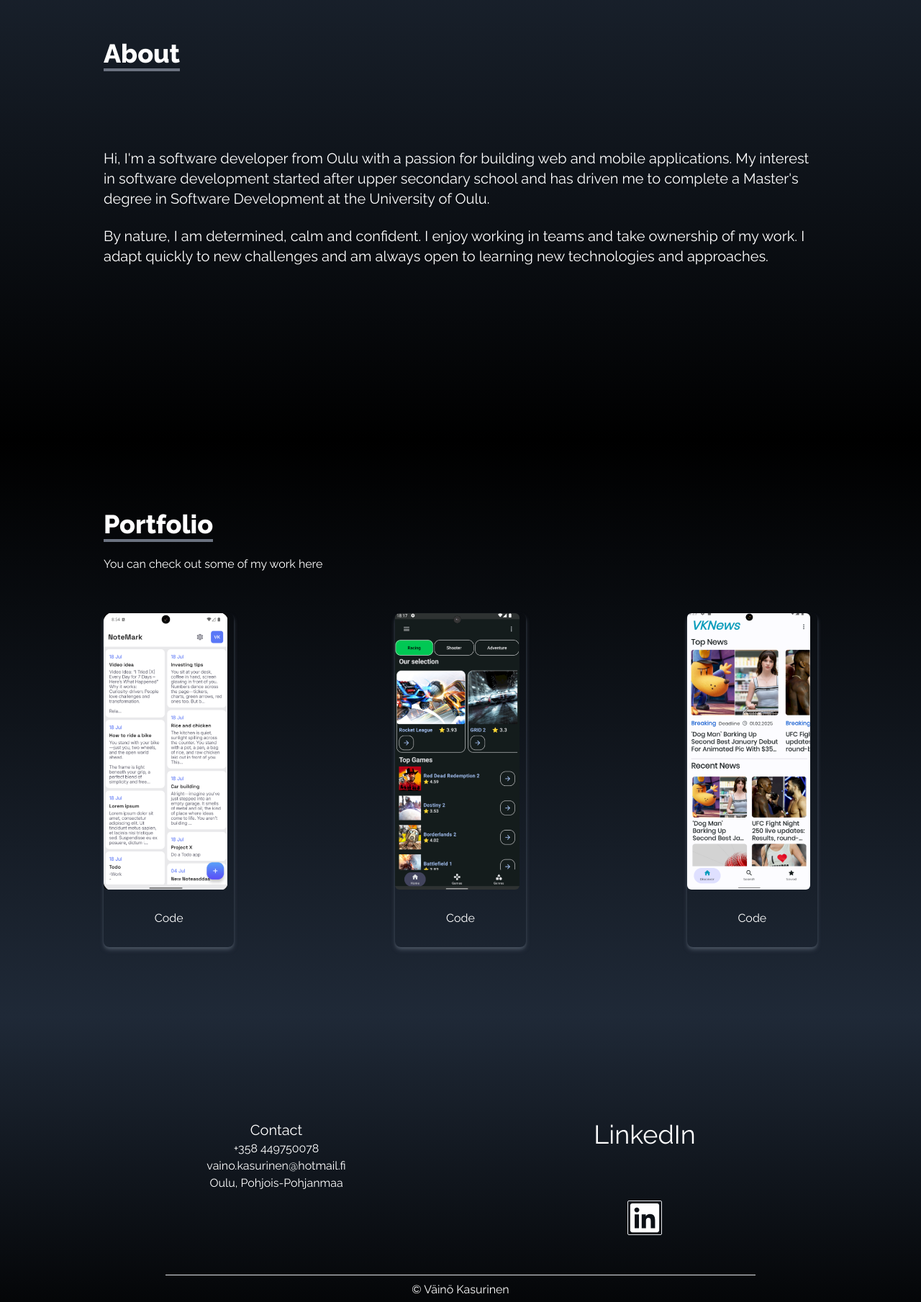
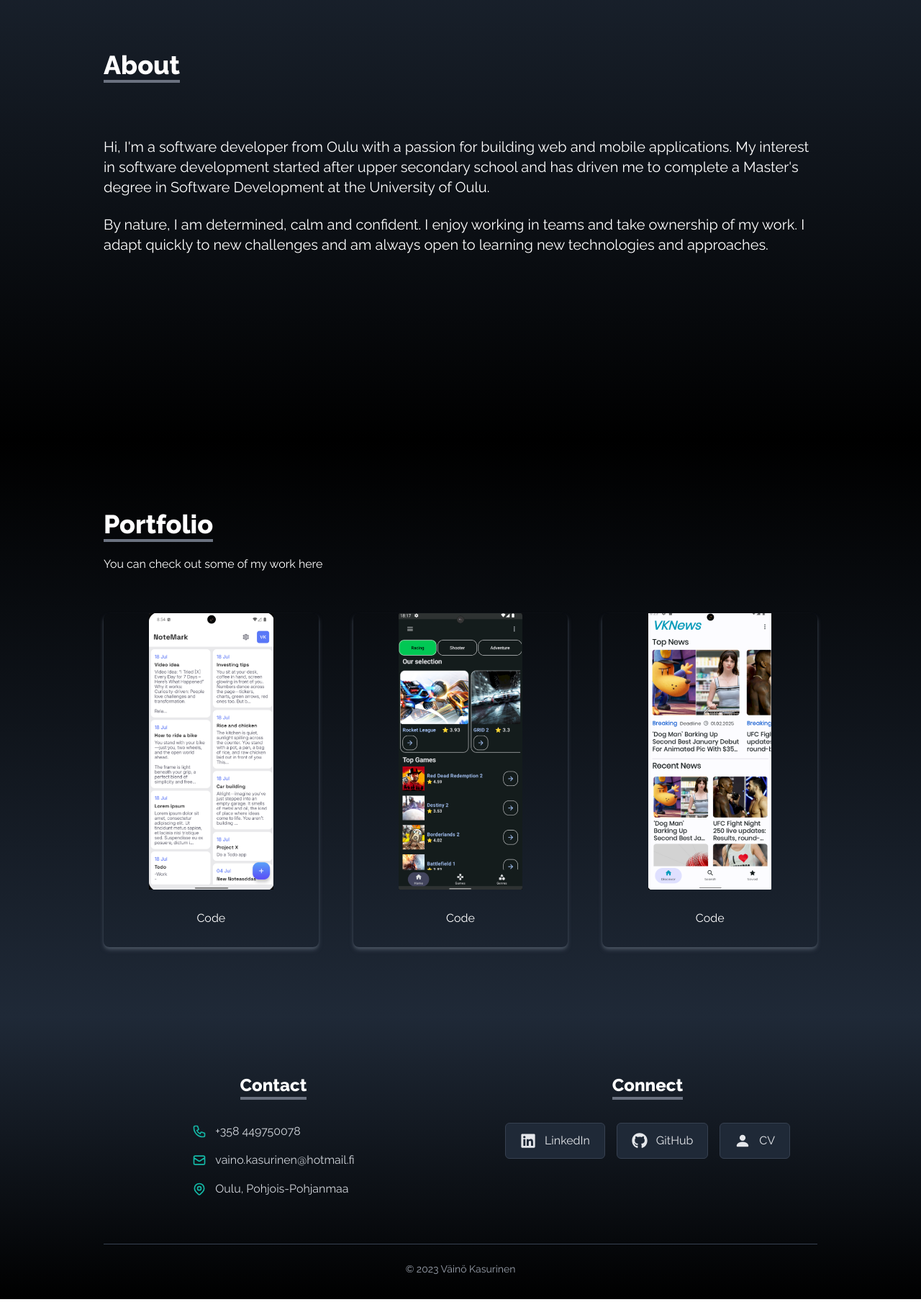
Before and after one commit to VKasurinen/vkasurinen_portfolio, a React (Create React App) app: page / in a window 1280 px wide. Shown: the part 988-2797 px from the top of the page at 72% size. Built offline with nearby package versions, Linux system fonts and the light colour scheme.

Commit message:
portfolio fixes

```diff
--- a/public/index.html
+++ b/public/index.html
@@ -7,7 +7,7 @@
     <meta name="theme-color" content="#000000" />
     <meta
       name="description"
-      content="Web site created using create-react-app"
+      content="Väinö Kasurinen – software developer from Oulu, Finland. Portfolio of web and mobile projects."
     />
     <link rel="apple-touch-icon" href="%PUBLIC_URL%/logo192.png" />
     <!--
@@ -24,7 +24,7 @@
       work correctly both with client-side routing and a non-root public URL.
       Learn how to configure a non-root public URL by running `npm run build`.
     -->
-    <title>React App</title>
+    <title>Väinö Kasurinen | Portfolio</title>
   </head>
   <body>
     <noscript>You need to enable JavaScript to run this app.</noscript>
--- a/src/components/About.js
+++ b/src/components/About.js
@@ -5,16 +5,16 @@ import React from 'react'
 
 const About = () => {
   return (
-    <div name ="about" className='w-full h-screen bg-gradient-to-b from-gray-800 to-black text-white'>
+    <div name ="about" className='w-full min-h-screen bg-gradient-to-b from-gray-800 to-black text-white'>
 
-        <div className='max-w-screen-lg p-4 mx-auto flex flex-col justify-center w-full h-full'>
+        <div className='max-w-screen-lg px-4 py-24 mx-auto flex flex-col justify-center w-full min-h-screen'>
 
             <div className='pb-8'>
                 <p className="text-4xl font-bold inline border-b-4 border-gray-500">
                     About
                 </p>
             </div>
-            <p className="text-xl mt-20">
+            <p className="text-lg sm:text-xl mt-4 md:mt-12">
             Hi, I'm a software developer from Oulu with a
             passion for building web and mobile applications.
             My interest in software development started after
@@ -23,7 +23,7 @@ const About = () => {
             at the University of Oulu.
             </p>
             <br />
-            <p className="text-xl">
+            <p className="text-lg sm:text-xl">
             By nature, I am determined, calm and confident.
             I enjoy working in teams and take ownership of
             my work. I adapt quickly to new challenges and
--- a/src/components/Footer.js
+++ b/src/components/Footer.js
@@ -1,82 +1,95 @@
 import React from 'react'
-import {FaLinkedin} from "react-icons/fa"
+import {FaGithub, FaLinkedin} from "react-icons/fa"
+import {BsFillPersonFill} from "react-icons/bs"
+import {HiOutlineMail, HiOutlinePhone, HiOutlineLocationMarker} from "react-icons/hi"
 
 const Footer = () => {
+
+  const contacts = [
+    {
+      id: 1,
+      icon: <HiOutlinePhone size={20} />,
+      text: '+358 449750078',
+      href: 'tel:+358449750078',
+    },
+    {
+      id: 2,
+      icon: <HiOutlineMail size={20} />,
+      text: 'vaino.kasurinen@hotmail.fi',
+      href: 'mailto:vaino.kasurinen@hotmail.fi',
+    },
+    {
+      id: 3,
+      icon: <HiOutlineLocationMarker size={20} />,
+      text: 'Oulu, Pohjois-Pohjanmaa',
+    },
+  ]
+
+  const socials = [
+    {
+      id: 1,
+      icon: <FaLinkedin size={22} />,
+      text: 'LinkedIn',
+      href: 'https://www.linkedin.com/in/v%C3%A4in%C3%B6-kasurinen-75b006251/',
+    },
+    {
+      id: 2,
+      icon: <FaGithub size={22} />,
+      text: 'GitHub',
+      href: 'https://github.com/VKasurinen',
+    },
+    {
+      id: 3,
+      icon: <BsFillPersonFill size={22} />,
+      text: 'CV',
+      href: 'Väinö_Kasurinen_CV.pdf',
+      download: true,
+    },
+  ]
+
   return (
+    <footer name="footer" className="w-full bg-gradient-to-b from-gray-800 to-black text-white">
+      <div className="max-w-screen-lg mx-auto px-4 pt-20 pb-8">
 
-    <footer name="footer" className="p-32 leading-6 bg-gradient-to-b from-gray-800 to-black text-white">
-            <div className="w-full h-52 m-auto">
-                <div className="flex flex-wrap">
+        <div className="grid gap-12 md:grid-cols-2 text-center">
 
-                    <div className="w-1/2 text-center p-4">
-                        <h4 className="text-xl">Contact</h4>
-                        <ul>
-                            <li>
-                                +358 449750078
+          <div className="flex flex-col items-center">
+            <p className="text-2xl font-bold inline border-b-4 border-gray-500">Contact</p>
+            <ul className="mt-8 space-y-4 text-left">
+              {contacts.map(({id, icon, text, href}) => (
+                <li key={id} className="flex items-center gap-3 text-gray-300">
+                  <span className="text-teal-500">{icon}</span>
+                  {href ? (
+                    <a href={href} className="hover:text-white duration-200 break-all">{text}</a>
+                  ) : (
+                    <span>{text}</span>
+                  )}
                 </li>
-                            <li>
-                                vaino.kasurinen@hotmail.fi
-                            </li>
-                            <li>
-                                Oulu, Pohjois-Pohjanmaa
-                            </li>
-
+              ))}
             </ul>
           </div>
 
-                    <div className="w-1/2 text-center p-4">
-                        <h4 className="text-4xl text-white mb-16 relative">LinkedIn</h4>
-
-                        <div className="">
-
-                            <a target="_blank" rel="noreferrer" href="https://www.linkedin.com/in/v%C3%A4in%C3%B6-kasurinen-75b006251/"
-                            className="inline-block h-12 w-12 items-center justify-center my-2 m-6 text-center leading-10 border-solid border rounded-sm hover:bg-neutral-400 duration-300">
-                              <FaLinkedin className="w-full h-full" />
+          <div className="flex flex-col items-center">
+            <p className="text-2xl font-bold inline border-b-4 border-gray-500">Connect</p>
+            <div className="mt-8 flex flex-wrap justify-center gap-4">
+              {socials.map(({id, icon, text, href, download}) => (
+                <a key={id} href={href} target="_blank" rel="noreferrer" download={download}
+                className="flex items-center gap-3 px-5 py-3 rounded-md bg-gray-800 border border-gray-700 text-gray-200 hover:text-white hover:border-teal-500 hover:bg-teal-900 duration-200">
+                  {icon}
+                  <span>{text}</span>
                 </a>
-                        </div>
-                    </div>
-                </div>
-
-                <div>
-                    <div className="w-4/5 m-auto pt-3 border-b border-solid pb-3"></div>
-                </div>
-
-                <div className="flex flex-wrap">
-                    <div className="w-full m-auto py-2 text-center">
-                        <p>© Väinö Kasurinen</p>
+              ))}
             </div>
           </div>
 
         </div>
+
+        <div className="mt-16 pt-6 border-t border-gray-700 text-center text-sm text-gray-400">
+          <p>© {new Date().getFullYear()} Väinö Kasurinen</p>
+        </div>
+
+      </div>
     </footer>
-    // <footer>
-    //     <div>
-    //       <div className="flex items-center justify-center m-auto">
-    //         <h1>Follow me</h1>
-    //         <div className="items-baseline">
-    //         <a href="https://www.linkedin.com/in/v%C3%A4in%C3%B6-kasurinen-75b006251/" target="_blank" rel="noreffer" className="flex justify-between items-center w-full text-white">
-
-    //             <FaLinkedin className="text-black"/>
-    //         </a>
-    //         </div>
-    //       </div>
-    //     </div>
-    // </footer>
-
-    // <div name ="footer" className='w-full h-52 bg-gradient-to-b from-gray-800 to-black text-white'>
-    //     <div className='max-w-screen-lg p-4 mx-auto flex flex-row justify-center w-full h-full items-center'>
-    //         <h1 className="text-xl">Follow me</h1>
-
-    //         <div className="py-8 my-11">
-    //             <a href="https://www.linkedin.com/in/v%C3%A4in%C3%B6-kasurinen-75b006251/" target="_blank">
-
-    //                 <FaGithub className="text-black"/>
-    //             </a>
-    //         </div>
-    //     </div>
-
-
-    // </div>
   )
 }
 
--- a/src/components/NavBar.js
+++ b/src/components/NavBar.js
@@ -10,53 +10,58 @@ const NavBar = () => {
     const links = [
         {
             id: 1,
-            link: "home"
+            link: "home",
+            label: "home"
         },
         {
             id: 2,
-            link: "about"
+            link: "about",
+            label: "about"
         },
         {
             id: 3,
-            link: "projects"
+            link: "projects",
+            label: "projects"
+        },
+        {
+            id: 4,
+            link: "footer",
+            label: "contact"
         },
 
     ];
 
 
   return (
-    <div className='flex justify-between items-center w-full h-20 px-4 text-white fixed bg-black'>
+    <div className='flex justify-between items-center w-full h-20 px-4 text-white fixed top-0 z-50 bg-black'>
         <div>
-            <h1 className='text-5xl font-signature ml-2'>Väinö</h1>
+            <h1 className='text-4xl sm:text-5xl font-signature ml-2'>Väinö</h1>
         </div>
 
         <ul className='hidden md:flex'>
 
-
-            {links.map(({ id, link }) => (
+            {links.map(({ id, link, label }) => (
                 <li key={id}
                 className='px-4 cursor-pointer capitalize font-medium text-gray-300 hover:scale-105 duration-200'
                 >
-                    {/* {link} */}
-                    <Link to={link} smooth={500}>{link}</Link>
+                    <Link to={link} smooth={500} offset={-80}>{label}</Link>
                     </li>
             ))}
         </ul>
 
-        <div onClick={() => setNav(!nav)} className='cursor-pointer pr-4 z-10 text-gray-300'>
-            {/* <FaBars size={50}/> */}
+        <div onClick={() => setNav(!nav)} className='cursor-pointer pr-2 z-10 text-gray-300 md:hidden'>
             {nav ? <FaTimes size={30} /> : <FaBars size={30} />}
 
         </div>
 
         {nav && (
-            <ul className='flex flex-col justify-center items-center absolute top-0 left-0 w-full h-screen bg-gradient-to-b from-black to-gray-800 text-gray-300'>
+            <ul className='flex flex-col justify-center items-center absolute top-0 left-0 w-full h-screen bg-gradient-to-b from-black to-gray-800 text-gray-300 md:hidden'>
 
-            {links.map(({ id, link }) => (
+            {links.map(({ id, link, label }) => (
                     <li key={id}
-                    className='px-4 cursor-pointer capitalize py6 text-4xl'
+                    className='px-4 cursor-pointer capitalize py-6 text-4xl'
                     >
-                        <Link onClick={() => setNav(!nav)} to={link} smooth={500}>{link}</Link>
+                        <Link onClick={() => setNav(false)} to={link} smooth={500} offset={-80}>{label}</Link>
                         </li>
                 ))}
 
@@ -64,8 +69,6 @@ const NavBar = () => {
 
         )}
 
-
-
     </div>
   )
 }
--- a/src/components/Portfolio.js
+++ b/src/components/Portfolio.js
@@ -2,8 +2,6 @@ import React from 'react'
 import gamestorehome from "../assets/gamestorehome.png"
 import notemark from "../assets/notemark.png"
 import news from "../assets/news.png"
-//import { Link } from 'react-scroll'
-//import {MdOutlineKeyboardArrowRight} from "react-icons/md"
 
 
 const Portfolio = () => {
@@ -13,12 +11,14 @@ const Portfolio = () => {
         {
             id: 1,
             src: notemark,
+            alt: "NoteMark",
             href: "https://github.com/VKasurinen/NoteMark"
 
         },
         {
             id: 2,
             src: gamestorehome,
+            alt: "Game Store",
             href: "https://github.com/VKasurinen/Game-Store"
 
         },
@@ -26,6 +26,7 @@ const Portfolio = () => {
         {
             id: 3,
             src: news,
+            alt: "VKNews",
             href: "https://github.com/VKasurinen/VKNews"
 
         },
@@ -35,38 +36,28 @@ const Portfolio = () => {
 
 
   return (
-    <div name="projects" className="bg-gradient-to-b from-black to-gray-800 w-full text-white md:h-screen">
-        <div className="max-w-screen-lg p-4 mx-auto flex flex-col justify-center w-full h-full">
+    <div name="projects" className="bg-gradient-to-b from-black to-gray-800 w-full text-white min-h-screen">
+        <div className="max-w-screen-lg px-4 py-24 mx-auto flex flex-col justify-center w-full min-h-screen">
             <div className="pb-8">
                 <p className="text-4xl font-bold inline border-b-4 border-gray-500">Portfolio</p>
                 <p className="py-6">You can check out some of my work here</p>
             </div>
 
+            <div className="grid gap-10 sm:grid-cols-2 md:grid-cols-3 md:gap-12">
 
+                {projects.map(({id, src, alt, href}) => (
 
-            <div className="grid sm:grid-cols-2 md:grid-cols-3 gap-56 px-12 sm:px-0">
-
-                {projects.map(({id, src, href}) => (
-
-                    <div key={id} className="shadow-md shadow-gray-600 rounded-lg">
-                    <img src={src} alt="" className="rounded-md duration-200 hover:scale-105 object-contain h-96 object-cover h-96"  />
-                    <div className="flex items-center justify-center">
-                        {/* <button></button> */}
-                        <button rel="noreferrer" target="_blank" className="w-1/2 px-6 py-3 m-4 duration-200 hover:scale-105">
-                            <a href={href} target="_blank" rel="noreferrer">Code</a>
-                            </button>
-
-                        {/* <button className=" group text-white w-fit px-2 py-1 my-2 flex items-center rounded-md bg-gradient-to-r from-cyan-500 to-blue-500 cursor-pointer">
-                            Code
-                            <span className="group-hover:translate-x-2 duration-300">
-                            <MdOutlineKeyboardArrowRight size={20}  className="ml-1"/>
+                    <a key={id} href={href} target="_blank" rel="noreferrer"
+                    className="group block max-w-xs w-full mx-auto shadow-md shadow-gray-600 rounded-lg overflow-hidden cursor-pointer">
+                        <img src={src} alt={alt} className="w-full h-96 object-contain duration-200 group-hover:scale-105" />
+                        <div className="flex items-center justify-center">
+                            <span className="w-1/2 px-6 py-3 m-4 text-center duration-200 group-hover:scale-105">
+                                Code
                             </span>
-                        </button> */}
-                    </div>
-                </div>
+                        </div>
+                    </a>
                 ))
                 }
-
 
             </div>
 
```
Also changed, not shown: src/components/Home.js (+8 -11 lines), 1 other file (tests, documents, lock files or other folders). Lines whose indentation alone changed are shown as unchanged.
